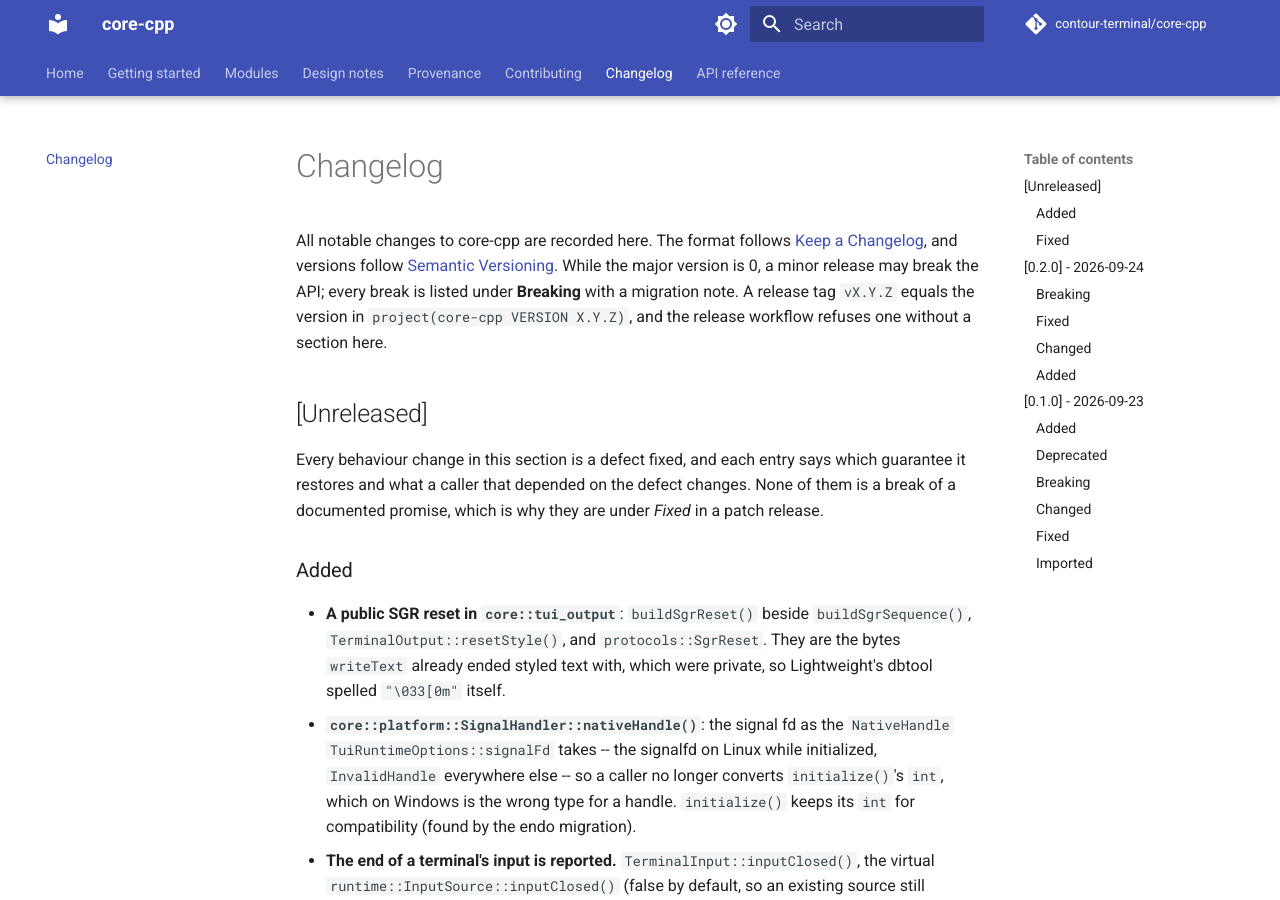
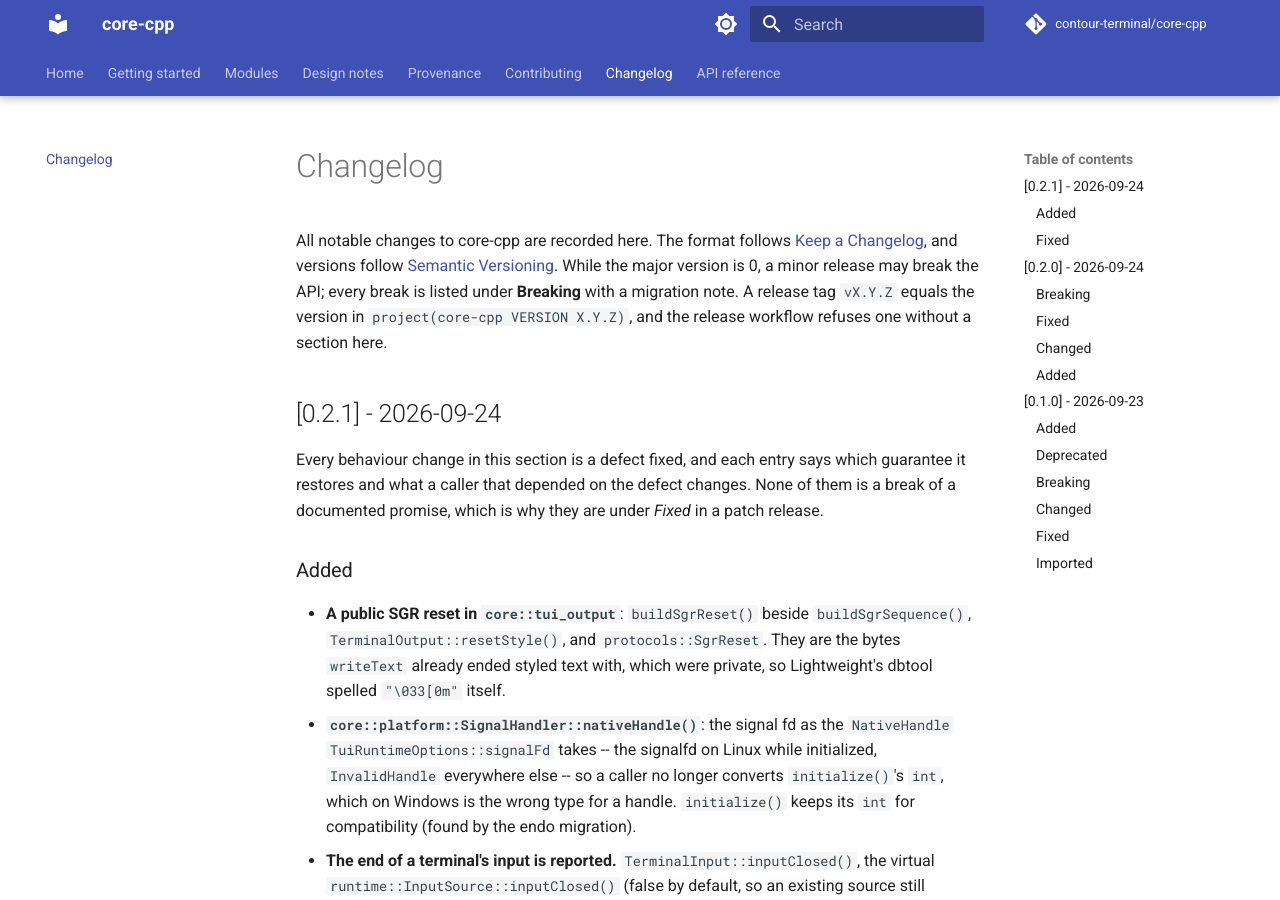
Before and after one commit to contour-terminal/core-cpp, an MkDocs documentation site: the page built from docs/changelog.md, in a window 1280 px wide and 900 px high. Built offline with MkDocs 1.6.1 and Material for MkDocs 9.7.7, drawn with Linux system fonts in a browser that asks for light colours; comment, search, counter and statistics services are not loaded.

Commit message:
Release 0.2.1
Signed-off-by: Christian Parpart <christian@parpart.family>

```diff
--- a/CHANGELOG.md
+++ b/CHANGELOG.md
@@ -7,7 +7,7 @@
 release tag `vX.Y.Z` equals the version in `project(core-cpp VERSION X.Y.Z)`, and the release
 workflow refuses one without a section here.
 
-## [Unreleased]
+## [0.2.1] - 2026-09-24
 
 Every behaviour change in this section is a defect fixed, and each entry says which guarantee it
 restores and what a caller that depended on the defect changes. None of them is a break of a
--- a/CMakeLists.txt
+++ b/CMakeLists.txt
@@ -3,7 +3,7 @@
 
 # The version literal is the source of truth; a release tag must equal it.
 project(core-cpp
-    VERSION 0.2.0
+    VERSION 0.2.1
     DESCRIPTION "Shared C++23 foundation libraries of the Contour Terminal projects"
     HOMEPAGE_URL "https://github.com/contour-terminal/core-cpp"
     LANGUAGES CXX)
--- a/docs/getting-started/cpm.md
+++ b/docs/getting-started/cpm.md
@@ -9,7 +9,7 @@
 CPMAddPackage(
     NAME core-cpp
     GITHUB_REPOSITORY contour-terminal/core-cpp
-    GIT_TAG v0.2.0
+    GIT_TAG v0.2.1
     SYSTEM YES              # core-cpp headers never trip your -Werror
     EXCLUDE_FROM_ALL YES    # build only what you link
     OPTIONS "CORE_CPP_WITH_TUI ON" "CORE_CPP_WITH_TLS OFF")
```
Also changed, not shown: README.md (+2 -2 lines).
